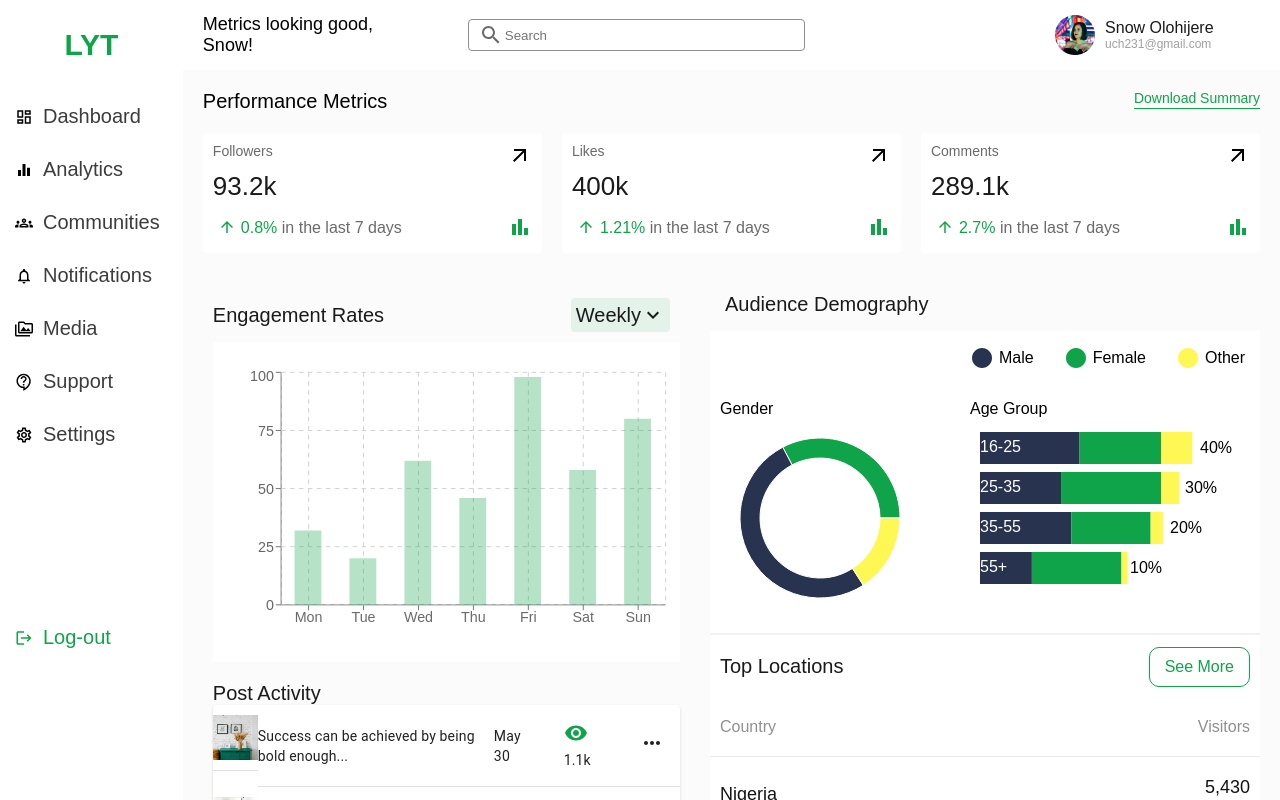
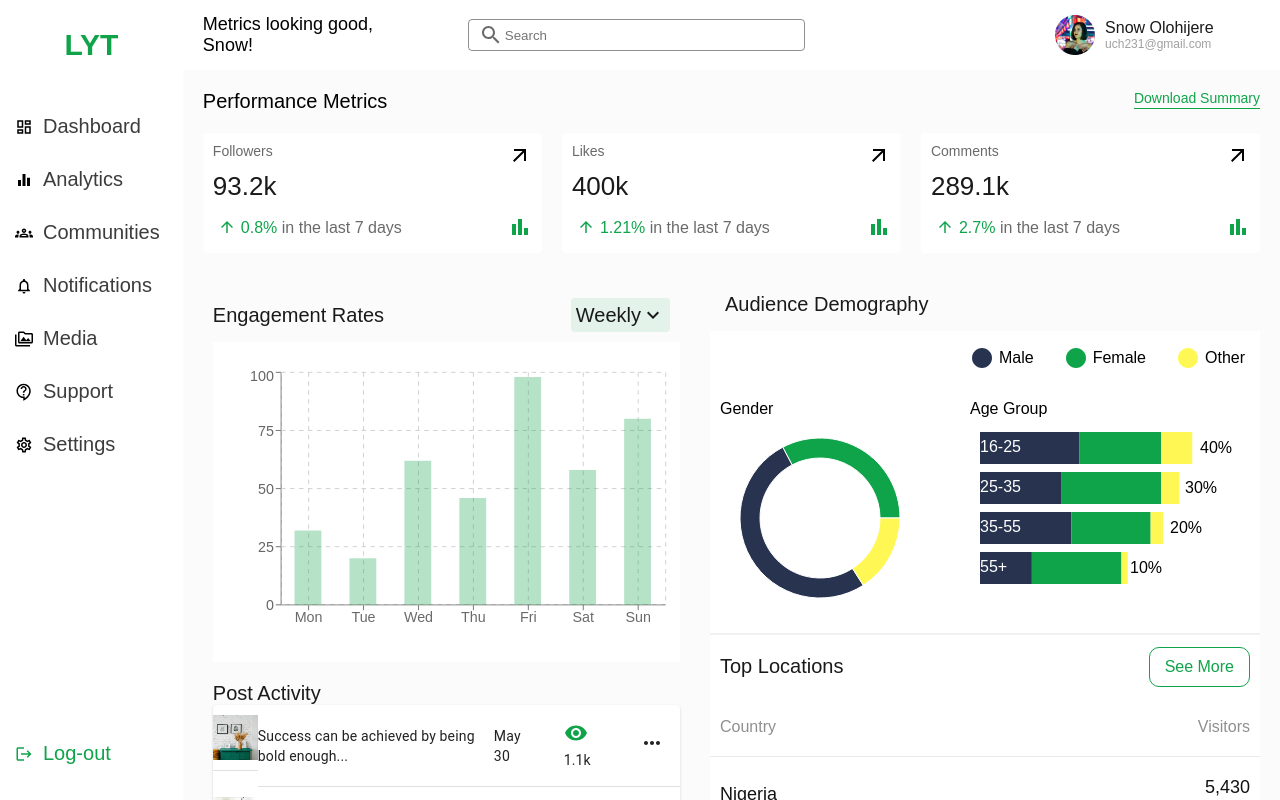
Before and after one commit to YoosufAathil/LYT-Dashboard, a React (Create React App) app: page / in a window 1280 px wide. Shown: the top 800 px of the page. Built offline with nearby package versions, Linux system fonts and the light colour scheme; a web font is replaced by a local one.

Commit message:
Update Sidebar component styling and logout button

```diff
--- a/src/Components/Sidebar/Sidebar.jsx
+++ b/src/Components/Sidebar/Sidebar.jsx
@@ -51,7 +51,7 @@ const Sidebar = () => {
       </div>
       <div className="bottom">
         <LogoutIcon className="icon" />
-        <span>Log-out</span>
+        <span className="logout">Log-out</span>
       </div>
     </div>
   );
--- a/src/Components/Sidebar/sidebar.scss
+++ b/src/Components/Sidebar/sidebar.scss
@@ -2,6 +2,8 @@
     flex: 1;
     background: #fff;
     height: 100vh;
+    display: flex;
+    flex-direction: column;
 
     .top {
         margin: 20px;
@@ -71,6 +73,9 @@
         padding: 15px;
         display: flex;
         align-items: center;
+        position: fixed;
+        bottom: 0;
+
 
         .icon {
             font-size: 18px;
@@ -84,5 +89,6 @@
             color: #0FA44A;
             cursor: pointer;
         }
+
     }
 }
```
